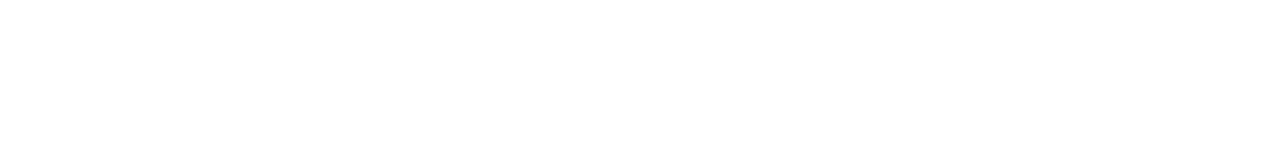
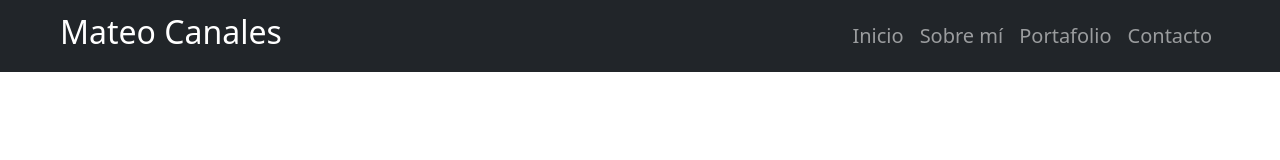
Before and after one commit to MateooetaM/MateooetaM.github.io, a plain HTML site: page index.html in a window 1280 px wide. Drawn offline with nearby package versions, Linux system fonts and the light colour scheme.

Commit message:
Creacion navbar

```diff
--- a/index.html
+++ b/index.html
@@ -3,9 +3,34 @@
 <head>
     <meta charset="UTF-8">
     <meta name="viewport" content="width=device-width, initial-scale=1.0">
+    <link rel="stylesheet" href="https://cdn.jsdelivr.net/npm/bootstrap@5.3.3/dist/css/bootstrap.min.css">
     <title>Curriculum desafio 6</title>
 </head>
 <body>
-
+    <nav class="navbar navbar-expand-lg navbar-dark bg-dark">
+        <div class="container-fluid mx-5">
+            <a class="navbar-brand fw-bold mb-0 " href="#"> <h2>Mateo Canales</h2></a>
+          <button class="navbar-toggler" type="button" data-bs-toggle="collapse" data-bs-target="#navbarSupportedContent" aria-controls="navbarSupportedContent" aria-expanded="false" aria-label="Toggle navigation">
+            <span class="navbar-toggler-icon"></span>
+          </button>
+          <div class="collapse navbar-collapse" id="navbarSupportedContent">
+            <ul class="navbar-nav ms-auto mb-2 mb-lg-0 fs-5">
+              <li class="nav-item">
+                <a class="nav-link" href="#">Inicio</a>
+              </li>
+              <li class="nav-item">
+                <a class="nav-link" href="#">Sobre mí</a>
+              </li>
+              <li class="nav-item">
+                <a class="nav-link" href="#">Portafolio</a>
+              </li>
+              <li class="nav-item">
+                <a class="nav-link" href="#">Contacto</a>
+              </li>
+            </ul>
+          </div>
+        </div>
+      </nav>
+    <script>"https://cdn.jsdelivr.net/npm/bootstrap@5.3.3/dist/js/bootstrap.bundle.min.js"</script>
 </body>
 </html>
```
